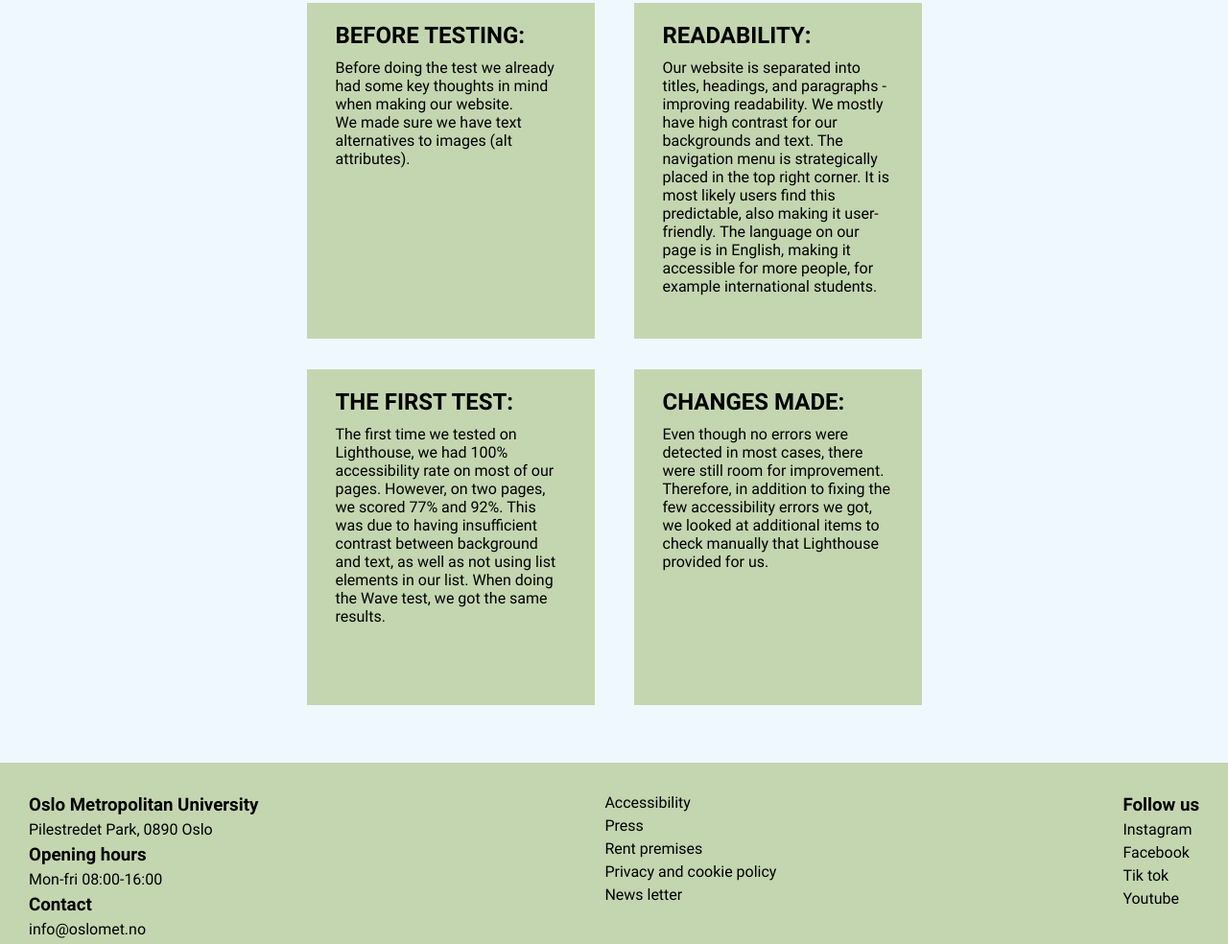
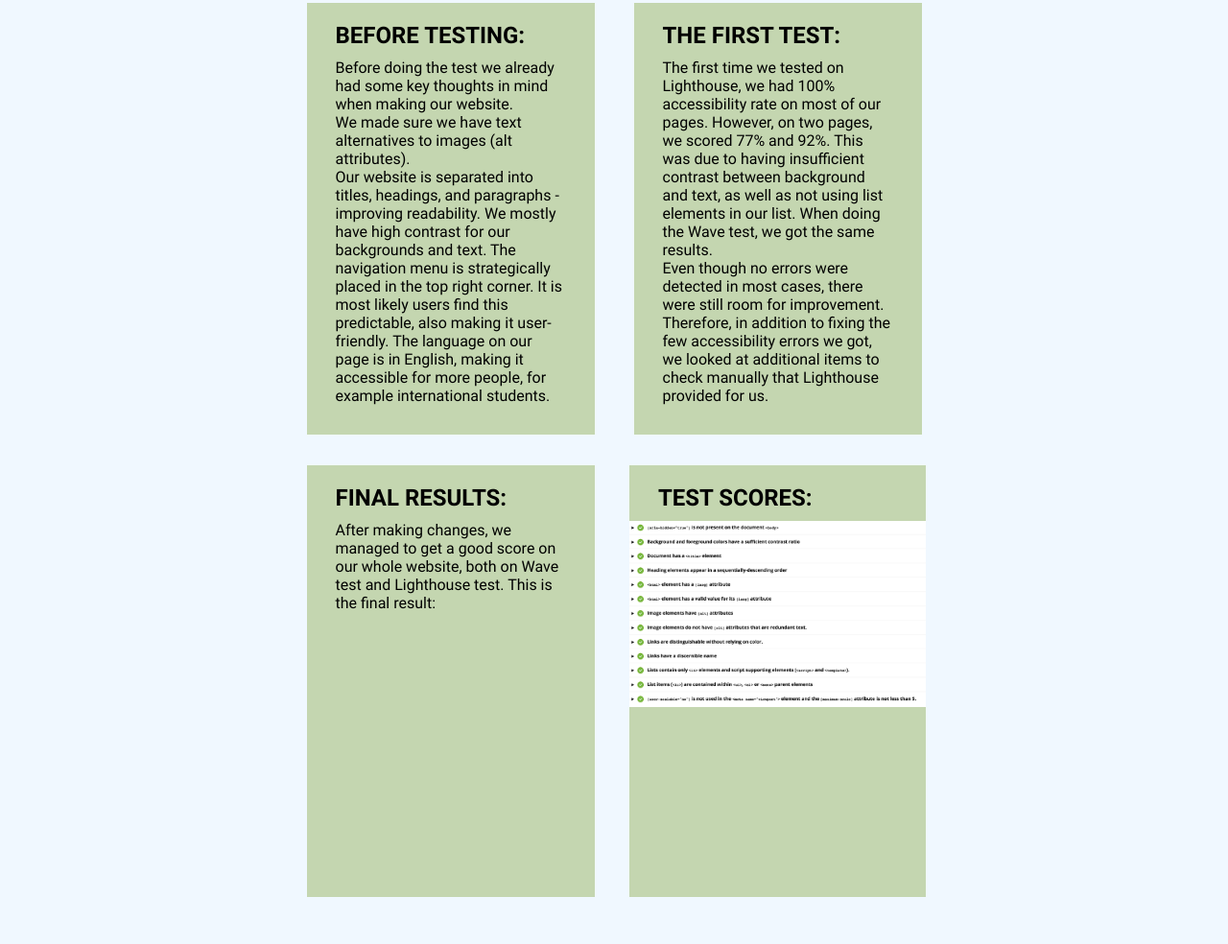
Before and after one commit to selmadyrlie/1200-exam, a plain HTML site: page accessibility.html in a window 1280 px wide. Shown: the part 886-1870 px from the top of the page at 96% size. Drawn offline with Linux system fonts and the light colour scheme.

Commit message:
test img

```diff
--- a/accessibility.html
+++ b/accessibility.html
@@ -39,23 +39,23 @@
       <div>
         <h2>Before testing:</h2>
         <p>Before doing the test we already had some key thoughts in mind when making our website.</p>
-<p>We made sure we have text alternatives to images (alt attributes).</p>
-      </div>
-      <div>
-        <h2>readability:</h2>
-<p>Our website is separated into titles, headings, and paragraphs - improving readability. We mostly have high contrast for our backgrounds and text. The navigation menu is strategically placed in the top right corner. It is most likely users find this predictable, also making it user-friendly. The language on our page is in English, making it accessible for more people, for example international students.</p>
+        <p>We made sure we have text alternatives to images (alt attributes).</p>
+        <p>Our website is separated into titles, headings, and paragraphs - improving readability. We mostly have high contrast for our backgrounds and text. The navigation menu is strategically placed in the top right corner. It is most likely users find this predictable, also making it user-friendly. The language on our page is in English, making it accessible for more people, for example international students.</p>
       </div>
       <div>
         <h2>The first test:</h2>
         <p>
           The first time we tested on Lighthouse, we had 100% accessibility rate on most of our pages. However, on two pages, we scored 77% and 92%. This was due to having insufficient contrast between background and text, as well as not using list elements in our list. When doing the Wave test, we got the same results.
         </p>
+        <p>Even though no errors were detected in most cases, there were still room for improvement. Therefore, in addition to fixing the few accessibility errors we got, we looked at additional items to check manually that Lighthouse provided for us.</p>
       </div>
       <div>
-        <h2>Changes made:</h2>
-        <p>
-          Even though no errors were detected in most cases, there were still room for improvement. Therefore, in addition to fixing the few accessibility errors we got, we looked at additional items to check manually that Lighthouse provided for us.
-        </p>
+        <h2>Final results:</h2>
+        <p>After making changes, we managed to get a good score on our whole website, both on Wave test and Lighthouse test. This is the final result:</p>
+      </div>
+      <div>
+        <h2>Test scores:</h2>
+        <img src="images/test.png" alt="test results">
       </div>
     </section>
     <footer>
--- a/css/styles.css
+++ b/css/styles.css
@@ -352,7 +352,7 @@ color: #9A3C3C;
 
 .info-grid div {
   background-color: #c4d6b0;
-  min-height: 350px;
+  min-height: 450px;
   max-width: 350px;
   min-width: 300px;
   padding-top: 20px;
@@ -367,6 +367,11 @@ color: #9A3C3C;
   padding-left: 30px;
   padding-right: 30px;
   max-width: 300px;
+}
+
+.info-grid img {
+  object-fit: contain;
+  width: 100%;
 }
 
 
```
Also changed, not shown: cafeteria.html (+0 -7 lines), success-story.html (+0 -3 lines), images/test.png (added), 1 other file.
